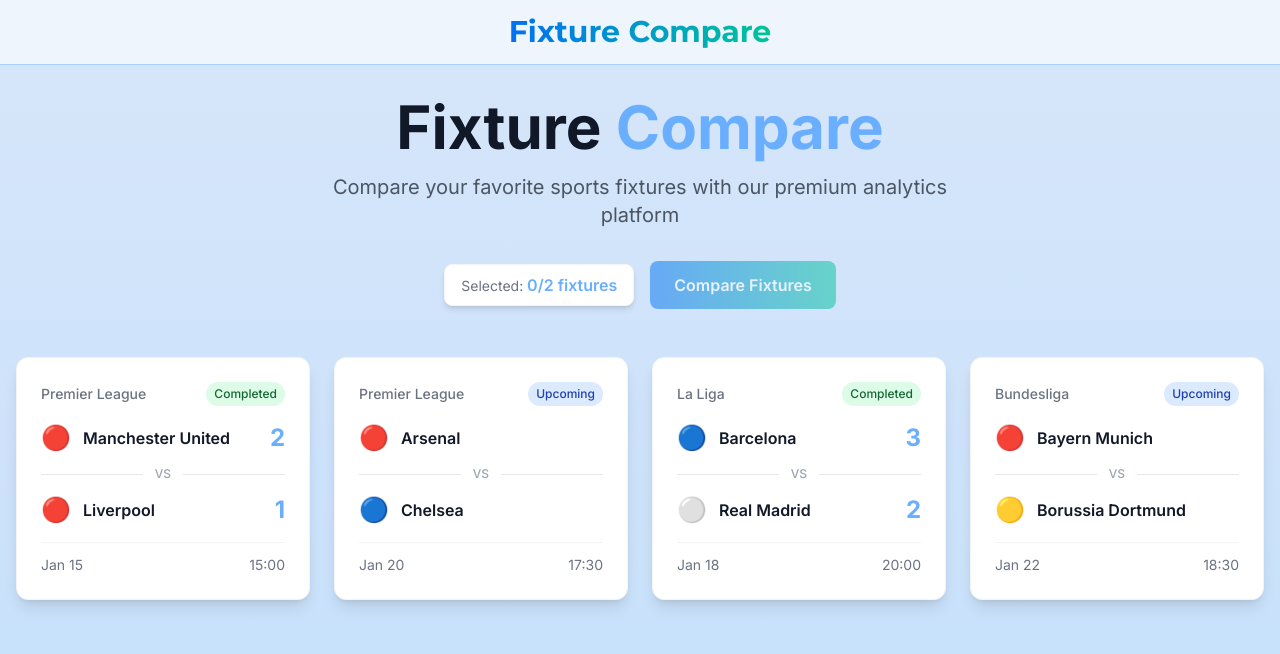
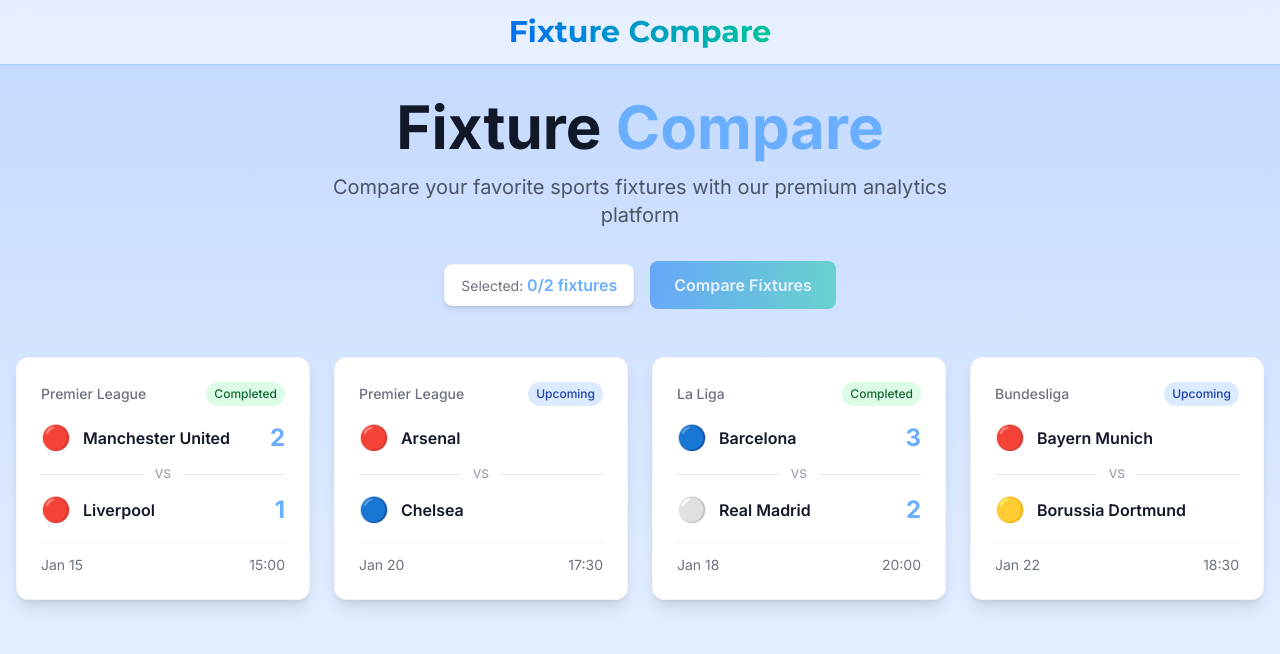
Before and after one commit to Fixturecompare/fixturecompare, a Next.js app: page / in a window 1280 px wide. Shown: the top 654 px of the page. Built offline with nearby package versions, Linux system fonts and the light colour scheme.

Commit message:
style(ui): apply darker blue background and accent refresh

```diff
--- a/tailwind.config.ts
+++ b/tailwind.config.ts
@@ -38,9 +38,10 @@
         },
         accentBlue: '#0070F3',
         accentGreen: '#00C49A',
-        // Darker, richer base so white cards pop
-        skyBaseStart: '#D7E6FA',
-        skyBaseEnd: '#C5E0FA',
+        // Darker professional blue background for stronger contrast
+        // Start (top) -> End (bottom)
+        skyBaseStart: '#C2D8FF',
+        skyBaseEnd: '#EAF3FF',
       },
       fontFamily: {
         // Base font: Inter via next/font variable
```
